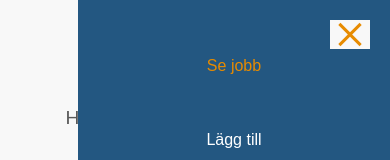
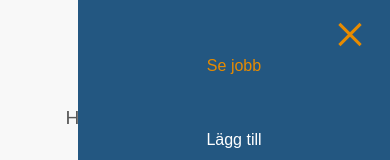
Before and after one commit to sagaeinkik/backend2, a website built with Parcel: page source/index.html in a window 390 px wide. Both pictures are taken after a click on the button 350 px from the left and 34 px from the top of the page. Shown: the top 160 px of the page. Built offline with nearby package versions, Linux system fonts and the light colour scheme; no server answers; a web font is replaced by a local one.

Commit message:
Hamburgerfärg

```diff
--- a/source/sass/_layout.scss
+++ b/source/sass/_layout.scss
@@ -50,6 +50,7 @@ header {
     }
     //Hamburgerknapp aktiv
     &.active {
+        background-color: rgba(0, 0, 0, 0);
         //Färger och rotering för aktiva hamburgerstreck
         span.burger-bar {
             background-color: a.$orange;
```
